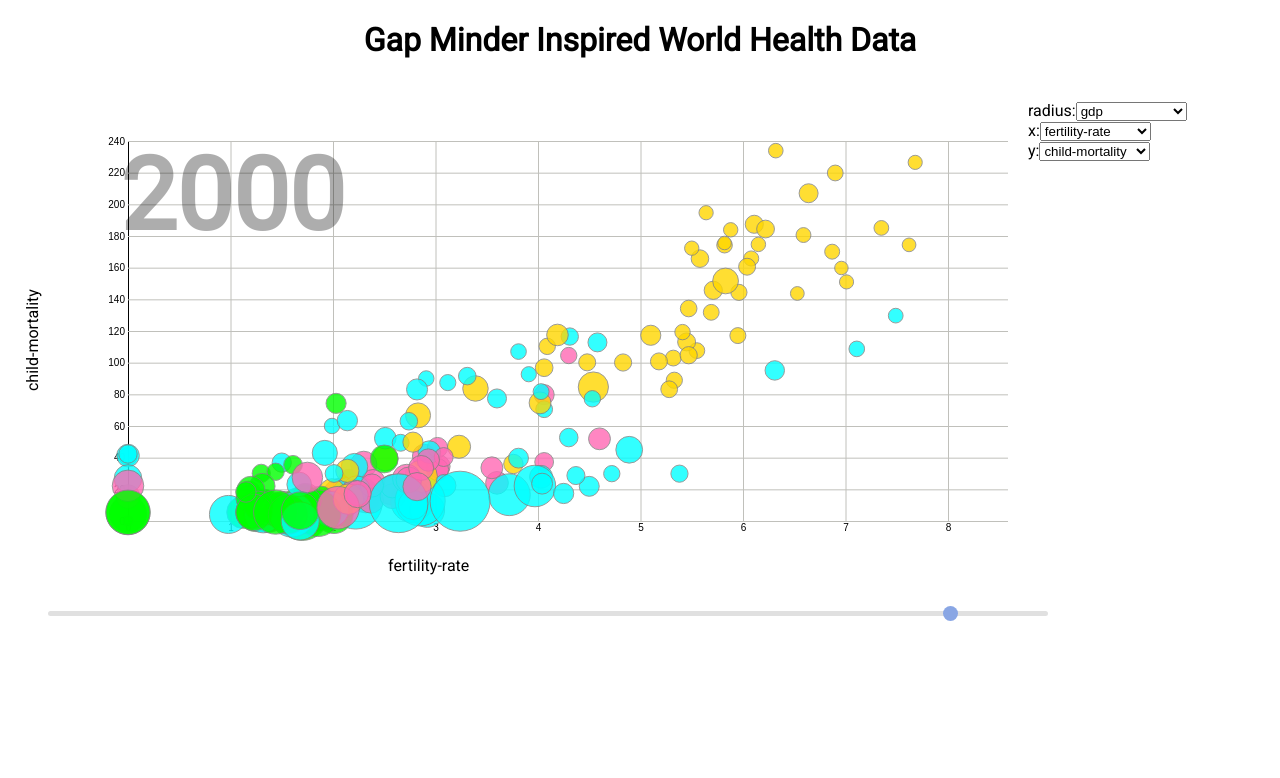
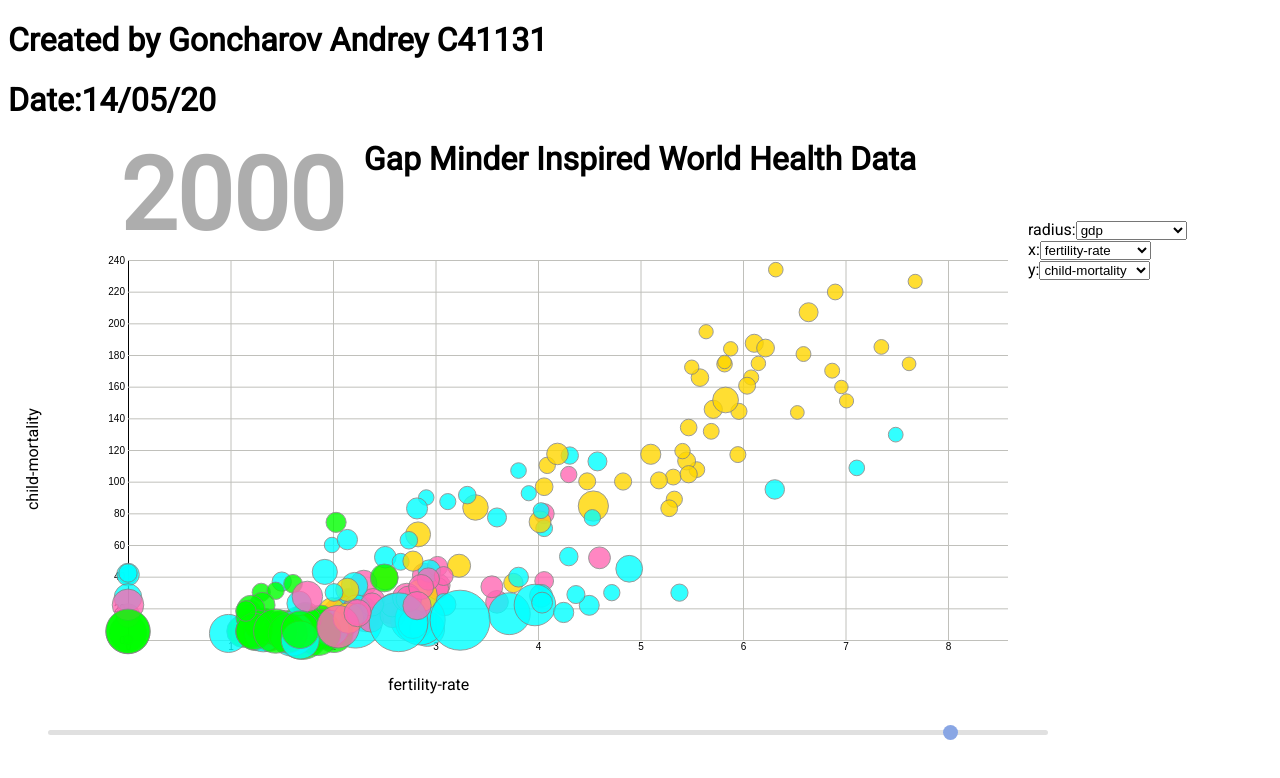
Before and after one commit to exib/Gapminder, a plain HTML site: page index.html in a window 1280 px wide. Drawn offline with nearby package versions, Linux system fonts and the light colour scheme.

Commit message:
Add files via upload

```diff
--- a/index.html
+++ b/index.html
@@ -12,6 +12,8 @@
 </head>
 
 <body>
+    <h1>Created by Goncharov Andrey C41131</h1>
+    <h1>Date:14/05/20</h1>
     <div class="header">
         <h1>Gap Minder Inspired World Health Data</h1>
     </div>
```
